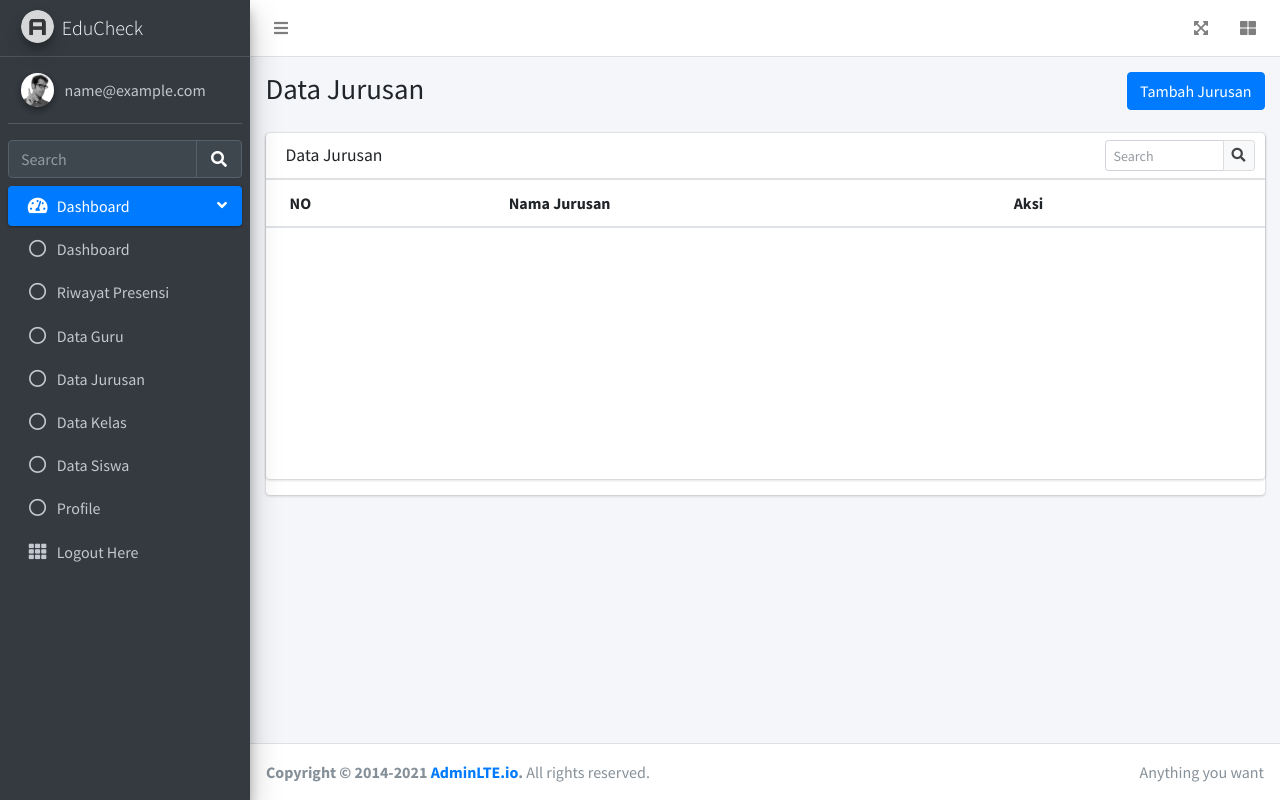
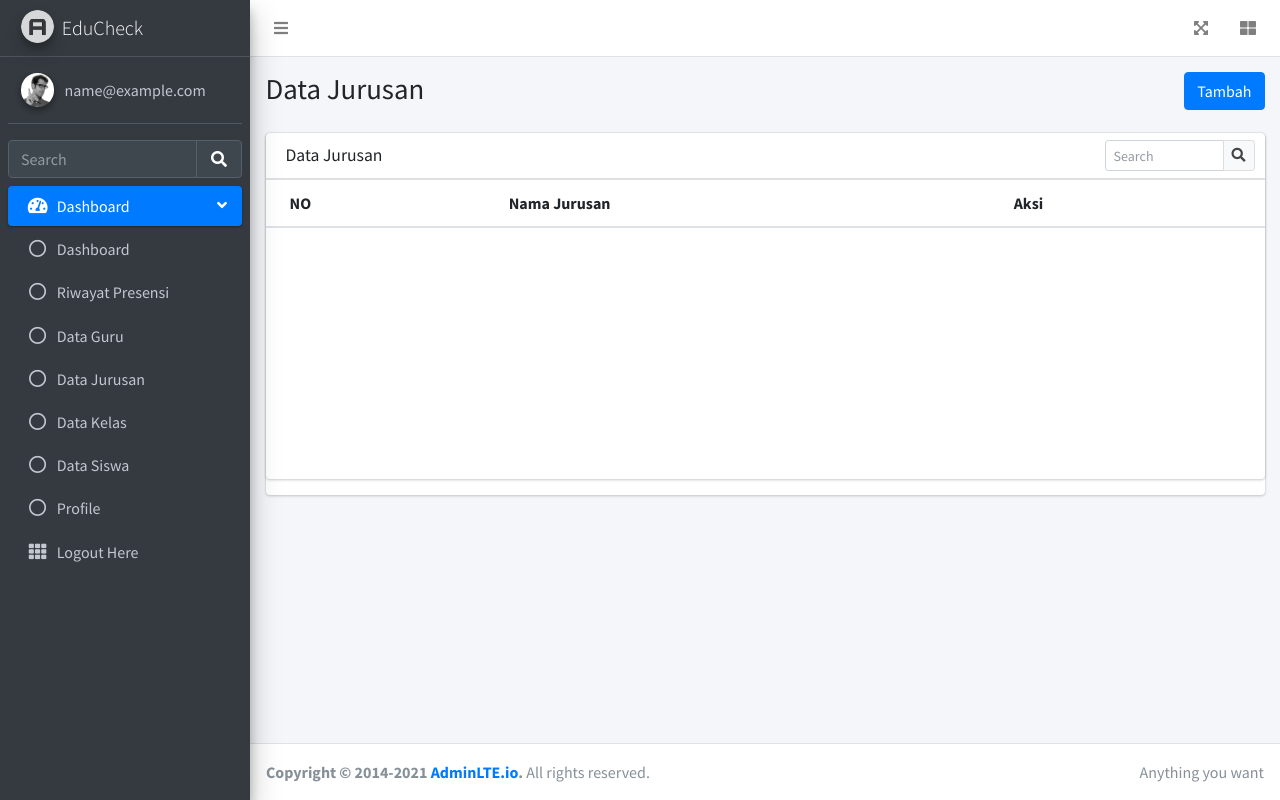
Before and after one commit to zaffaelma/EduCheck, a PHP site: page /admin/data-jurusan.php in a window 1280 px wide. Run offline with PHP 8.4, Linux system fonts and the light colour scheme; the visitor is signed in with stand-in values (Sample User, id 1); lists and menus that the app fills with data are empty; some libraries are stand-ins or nearby versions.

Commit message:
menghapus text

```diff
--- a/admin/data-jurusan.php
+++ b/admin/data-jurusan.php
@@ -51,7 +51,7 @@ scratch. This page gets rid of all links and provides the needed markup only.
             <div class="col-sm-6">
               <ol class="breadcrumb float-sm-right">
                 <td>
-                  <a href="../admin/tambah-jurusan.php" class="btn btn-primary">Tambah Jurusan</a>
+                  <a href="../admin/tambah-jurusan.php" class="btn btn-primary">Tambah</a>
                 </td>
               </ol>
             </div><!-- /.col -->
```
